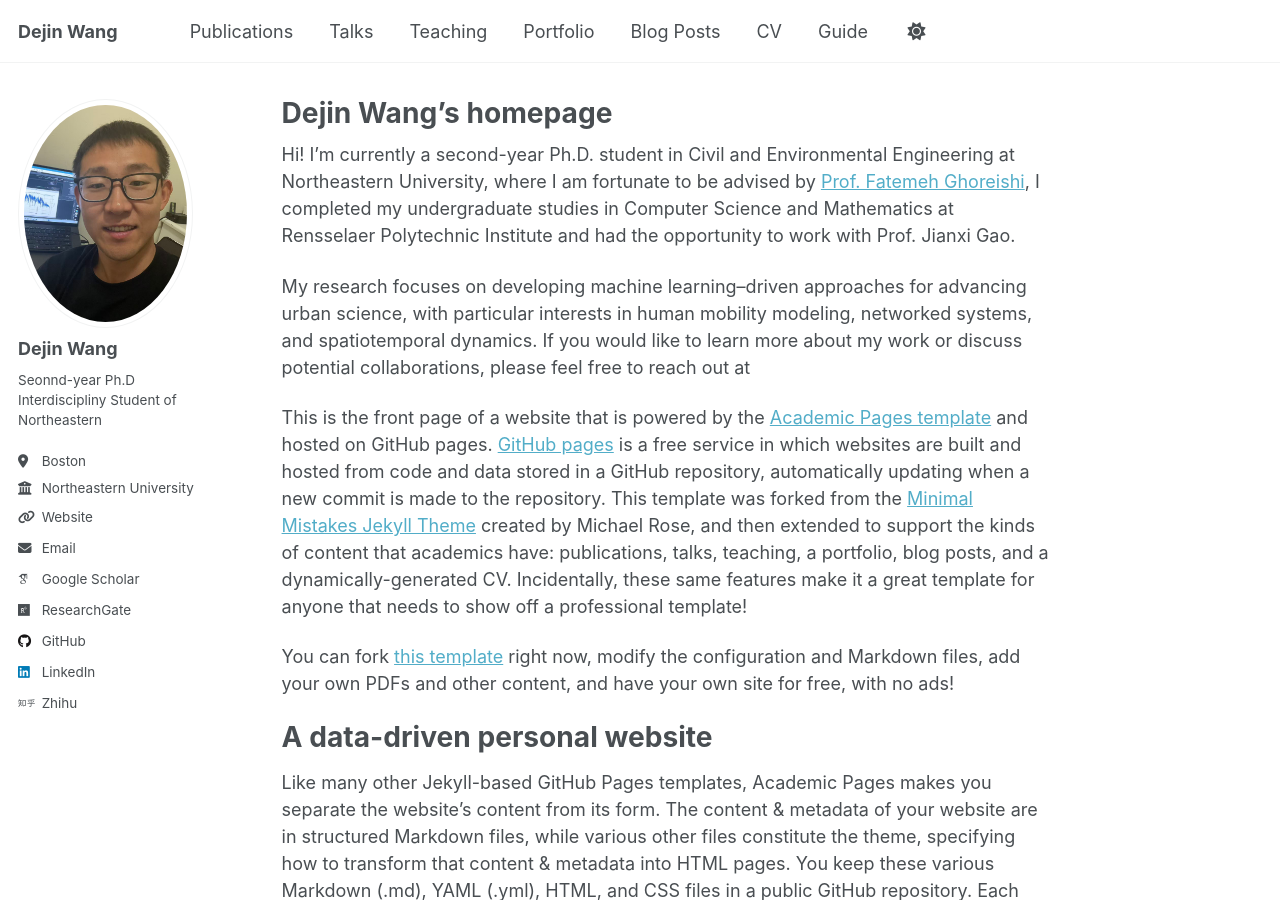
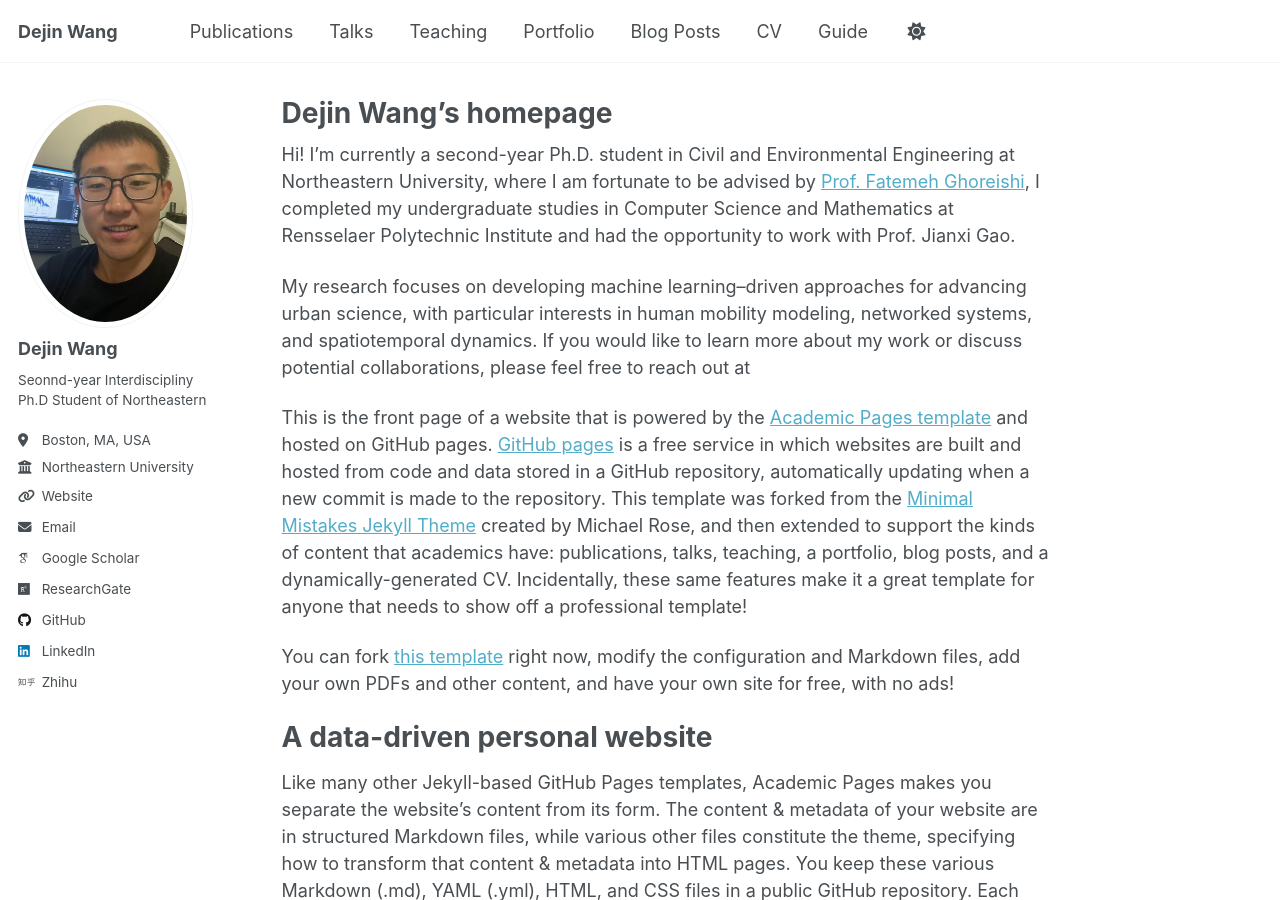
Before and after one commit to dejin-wang/dejin-wang.github.io, a Jekyll site: the page built from _pages/about.md, in a window 1280 px wide and 900 px high. Built offline with Jekyll 4.4.1, drawn with Linux system fonts in a browser that asks for light colours; some web fonts are replaced; a script that is not in the unit is left out.

Commit message:
Update _config.yml

```diff
--- a/_config.yml
+++ b/_config.yml
@@ -33,8 +33,8 @@ author:
   avatar           : "profile.jpg"
   name             : "Dejin Wang"
   pronouns         : # example: "He/his"
-  bio              : "Seonnd-year Ph.D Interdiscipliny Student of Northeastern"
-  location         : "Boston"
+  bio              : "Seonnd-year Interdiscipliny Ph.D  Student of Northeastern"
+  location         : "Boston, MA, USA"
   employer         : "Northeastern University"
   uri              : "https://www.northeastern.edu/"
   email            : "wang.dej@northeastern.edu"
```
